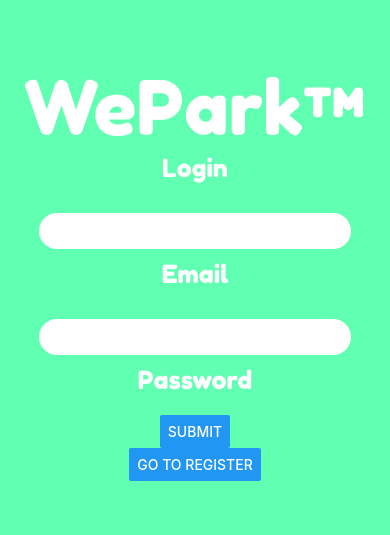
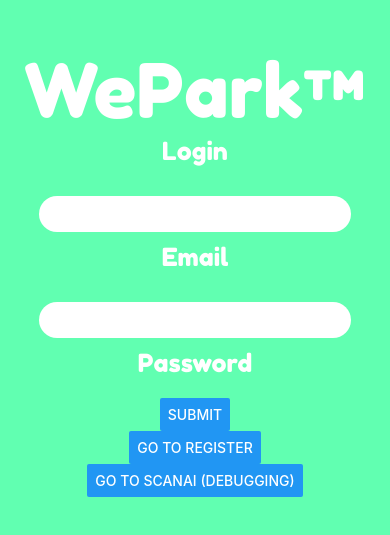
Before and after one commit to simone-lofaso/we-park, a React Native app in the folder frontend/: screen /Login in a window 390 px wide. Shown: the part 151-686 px from the top of the page. Built offline with nearby package versions, Linux system fonts and the light colour scheme; what expo-linking would draw is missing.

Commit message:
debug button for scanAI

```diff
--- a/frontend/components/AuthForm.tsx
+++ b/frontend/components/AuthForm.tsx
@@ -46,6 +46,13 @@ export const AuthForm = ({ formType, navigation }: AuthFormProps) => {
           navigation.navigate(`${other}`);
         }}
       />
+      {/*Debugging only, delete later*/}
+      <Button
+        title={`Go to ScanAI (Debugging)`}
+        onPress={async () => {
+          navigation.navigate(`ScanAI`);
+        }}
+      />
     </View>
   );
 };
```
Also changed, not shown: frontend/package.json (+5 -5 lines), 1 other file (tests, documents, lock files or other folders).
